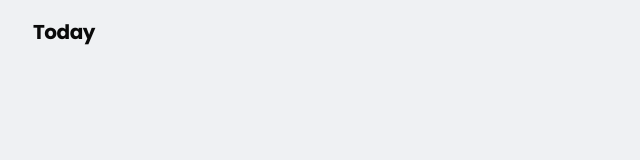
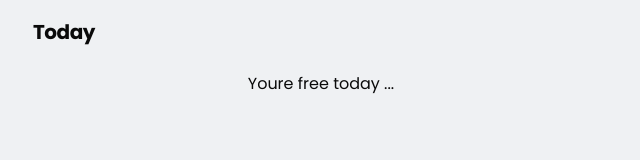
Before and after one commit to ishamsu/todo-app, a Next.js app: page / in a window 1280 px wide. Shown: the part 186-346 px from the top of the page, without its empty margins (319-959 px from the left). Built offline with nearby package versions, Linux system fonts and the light colour scheme.

Commit message:
feat: add fallback text

```diff
--- a/src/app/page.tsx
+++ b/src/app/page.tsx
@@ -43,6 +43,11 @@ export default function Home() {
 					{modernFormatDate(selectedDate)}
 				</h3>
 				<div className="flex flex-col gap-4 ">
+					{selectedDateTodos.length <= 0 && (
+						<p className="leading-7 font-normal text-center text-base">
+							Youre free today ...
+						</p>
+					)}
 					{selectedDateTodos.map((todo) => {
 						return (
 							<TodoItem
```
Also changed, not shown: components.json (deleted).
